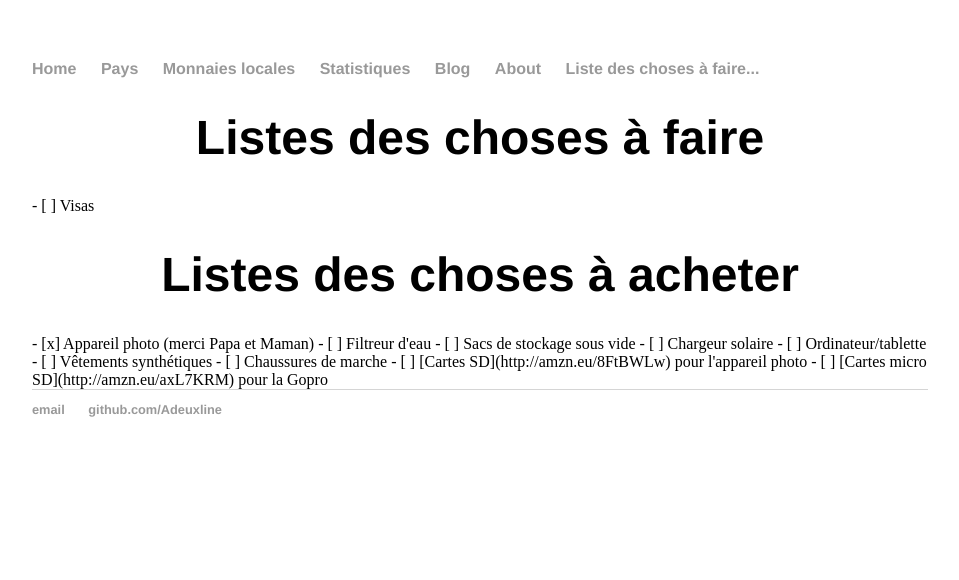
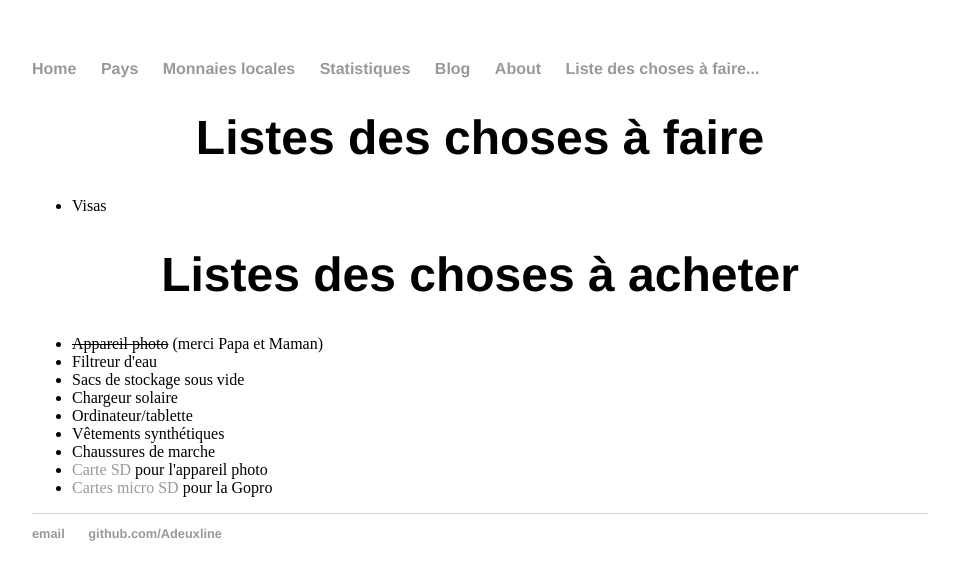
Before and after one commit to rlabe/adeuxline.github.io, a Jekyll site: the page built from todo/index.html, in a window 1280 px wide. Shown: the top 580 px of the page, without its empty margins (160-1119 px from the left). Built offline with Jekyll 4.4.1, drawn with Linux system fonts in a browser that asks for light colours.

Commit message:
Update index.html

```diff
--- a/todo/index.html
+++ b/todo/index.html
@@ -3,15 +3,19 @@ layout: default
 title: To do
 ---
 <center><h1>Listes des choses à faire</h1></center>
- - [ ] Visas
+<ul>
+  <li>Visas</li>
+</ul>
 
 <center><h1>Listes des choses à acheter</h1></center>
- - [x] Appareil photo (merci Papa et Maman)
- - [ ] Filtreur d'eau
- - [ ] Sacs de stockage sous vide
- - [ ] Chargeur solaire
- - [ ] Ordinateur/tablette
- - [ ] Vêtements synthétiques
- - [ ] Chaussures de marche
- - [ ] [Cartes SD](http://amzn.eu/8FtBWLw) pour l'appareil photo
- - [ ] [Cartes micro SD](http://amzn.eu/axL7KRM) pour la Gopro
+<ul>
+  <li><s>Appareil photo</s> (merci Papa et Maman)</li>
+  <li>Filtreur d'eau</li>
+  <li>Sacs de stockage sous vide</li>
+  <li>Chargeur solaire</li>
+  <li>Ordinateur/tablette</li>
+  <li>Vêtements synthétiques</li>
+  <li>Chaussures de marche</li>
+  <li><a href="http://amzn.eu/8FtBWLw">Carte SD</a> pour l'appareil photo</li>
+  <li><a href="http://amzn.eu/axL7KRM">Cartes micro SD</a> pour la Gopro</li>
+</ul>
```
